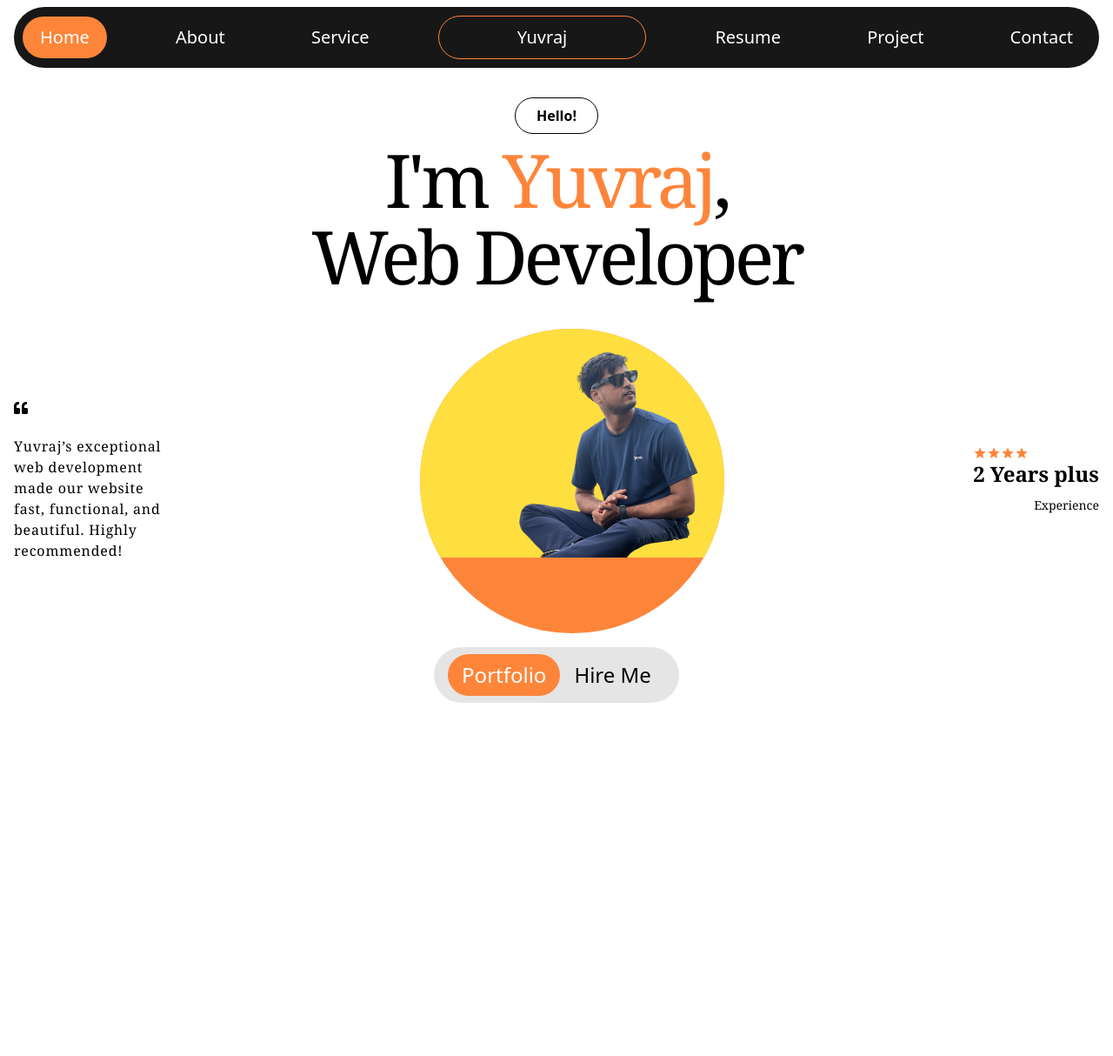
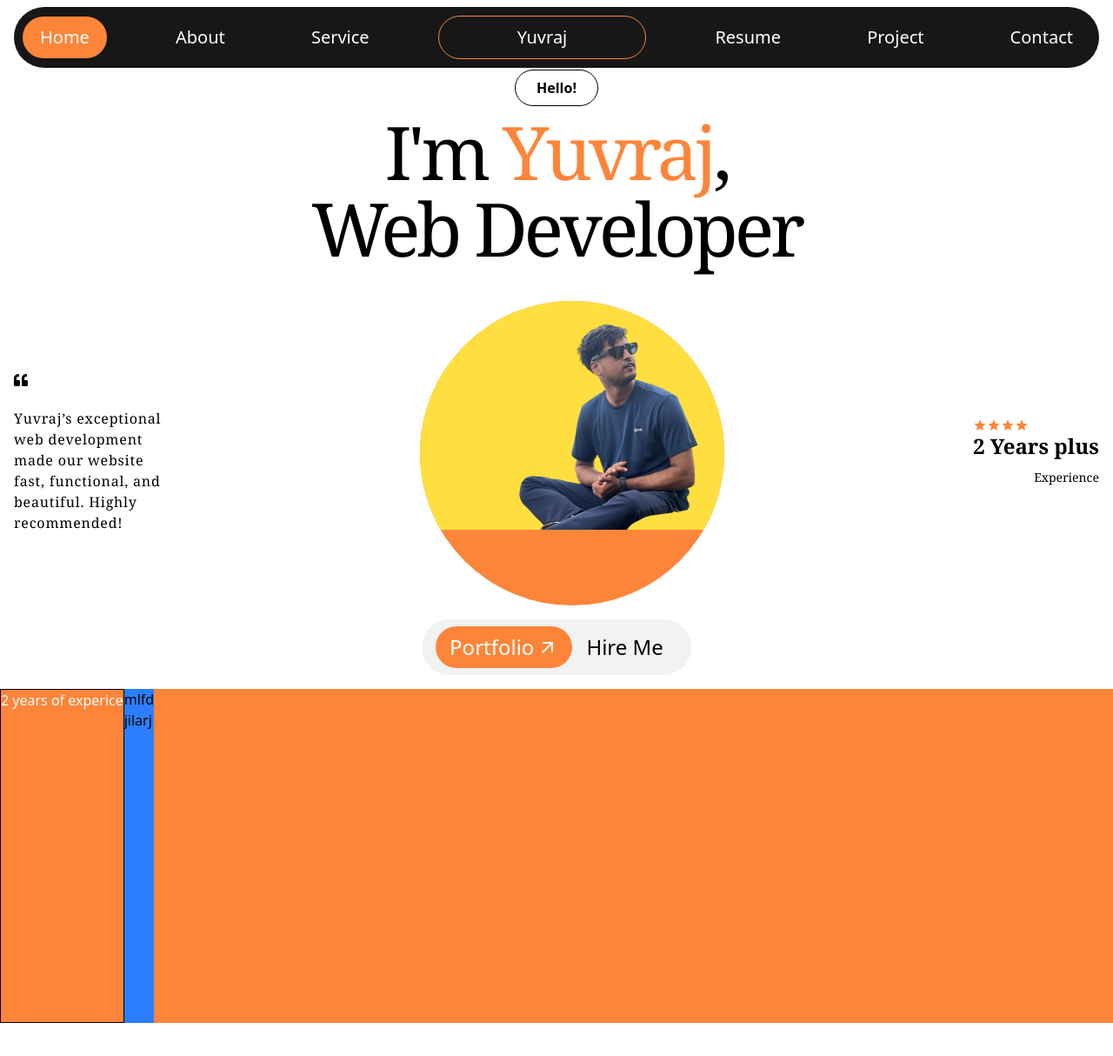
Before and after one commit to yuvraj-sapkota/portfolio, a React (Vite) app in the folder frontend/: page / in a window 1280 px wide. Shown: the top 1214 px of the page at 87% size. Before the commit the page ends 808 px from the top, so only its background shows below. Built offline with nearby package versions, Linux system fonts and the light colour scheme.

Commit message:
worked on the hire me button

```diff
--- a/frontend/src/App.jsx
+++ b/frontend/src/App.jsx
@@ -1,3 +1,4 @@
+import AboutMe from "./components/AboutMe";
 import HeaderSection from "./components/HeaderSeaction";
 import Navbar from "./components/Navbar";
 
@@ -6,6 +7,7 @@ const App = () => {
     <>
       <Navbar />
       <HeaderSection />
+      <AboutMe/>
     </>
   );
 };
--- /dev/null
+++ b/frontend/src/components/AboutMe.jsx
@@ -0,0 +1,22 @@
+const AboutMe = () => {
+  return (
+    <>
+      <div className="max-w-[1300px] mx-auto bg-[#FD853A] flex mt-4">
+        <div className="h-96  border border-black text-white">
+          2 years of experice
+        </div>
+        <div className="bg-blue-500">
+
+          <div>mlfd</div>
+          <div>jilarj</div>
+        </div>
+      </div>
+
+      <div className="h-96">
+
+      </div>
+    </>
+  );
+};
+
+export default AboutMe;
--- a/frontend/src/components/HeaderSeaction.jsx
+++ b/frontend/src/components/HeaderSeaction.jsx
@@ -1,11 +1,12 @@
 import { FaQuoteLeft } from "react-icons/fa";
 import me from "../assets/images/me.png";
 import { MdOutlineStarPurple500 } from "react-icons/md";
+import { MdArrowOutward } from "react-icons/md";
 
 const HeaderSection = () => {
   return (
     <>
-      <div className="mx-auto mt-28 max-w-[900px] px-4   flex flex-col items-center justify-center gap-2 mb-4 md:mb-[40px] ">
+      <div className="mx-auto mt-20 max-w-[900px] px-4   flex flex-col items-center justify-center gap-2 mb-4 md:mb-[40px] ">
         <div className="border py-[8px] px-[24px] rounded-full font-bold">
           <p>Hello!</p>
         </div>
@@ -48,8 +49,8 @@ const HeaderSection = () => {
         </div>
 
       </div>
-        <div className="flex items-center justify-center mt-4 py-2 px-4 w-fit mx-auto rounded-full bg-black/10 backdrop-blur-md">
-          <button className="bg-[#FD853A] rounded-full px-4 py-2 text-white text-2xl font-medium">Portfolio </button>
+        <div className="flex items-center justify-center mt-4 py-2 px-4 w-fit mx-auto rounded-full bg-black/5 backdrop-blur-md">
+          <button className="bg-[#FD853A] rounded-full px-4 py-2 text-white text-2xl font-medium flex items-center justify-center gap-1">Portfolio <MdArrowOutward/> </button>
           <button className="rounded-full px-4 py-2 text-black text-2xl ">Hire Me</button>
         </div>
     </>
--- a/frontend/src/components/Navbar.jsx
+++ b/frontend/src/components/Navbar.jsx
@@ -16,8 +16,8 @@ export default function Navbar() {
   ];
 
   return (
-   <div className="fixed w-full top-0 left-0  z-50 bg-white mt-2">
-     <div className="max-w-[1300px] mx-auto  px-4  ">
+   <div className="fixed w-full top-0 left-0  z-50 bg-white">
+     <div className="max-w-[1300px] mx-auto  px-4  mt-2">
       {/* Desktop Navbar */}
       <ul className="hidden md:flex justify-between items-center py-[10px] px-[10px] text-xl text-white mx-auto bg-[#171717] rounded-[82px]">
         {navItems.map((item) => (
```
